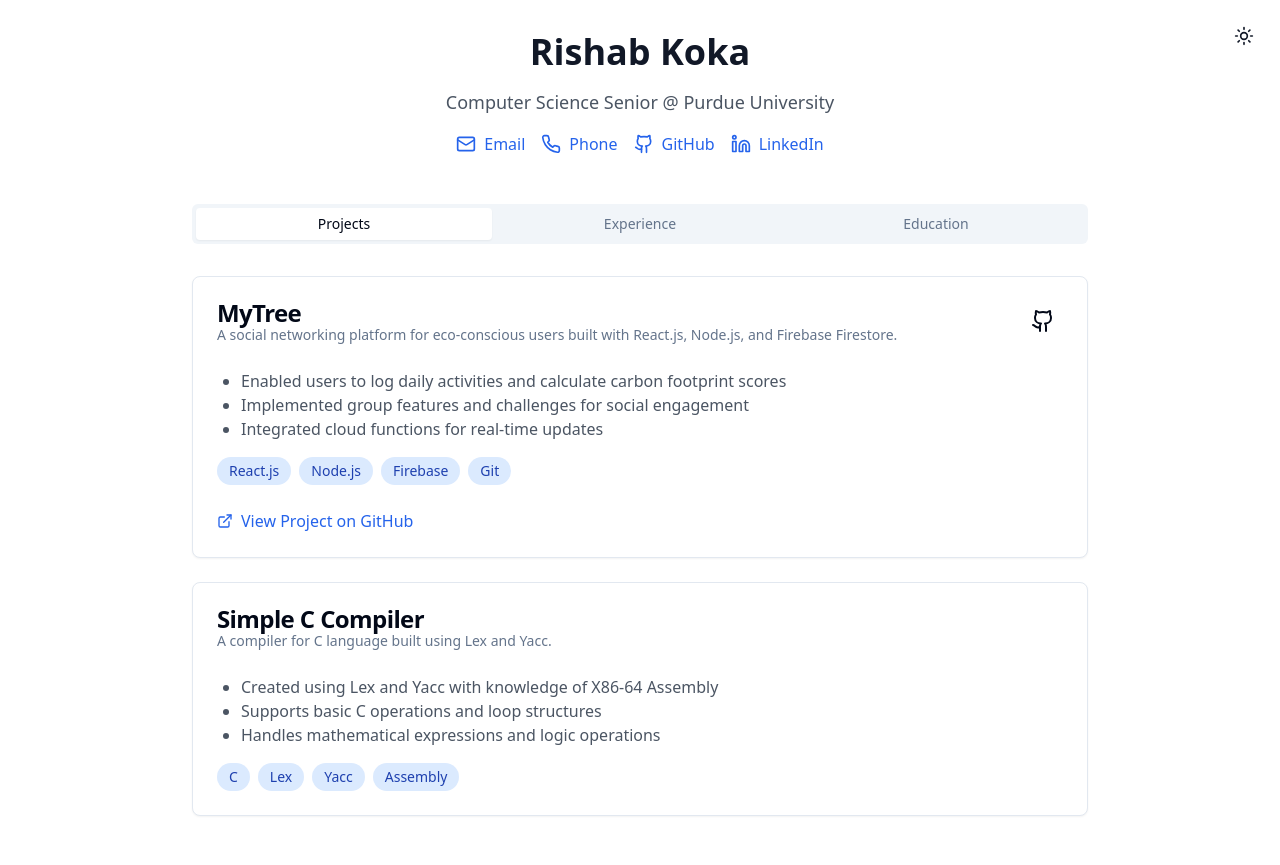
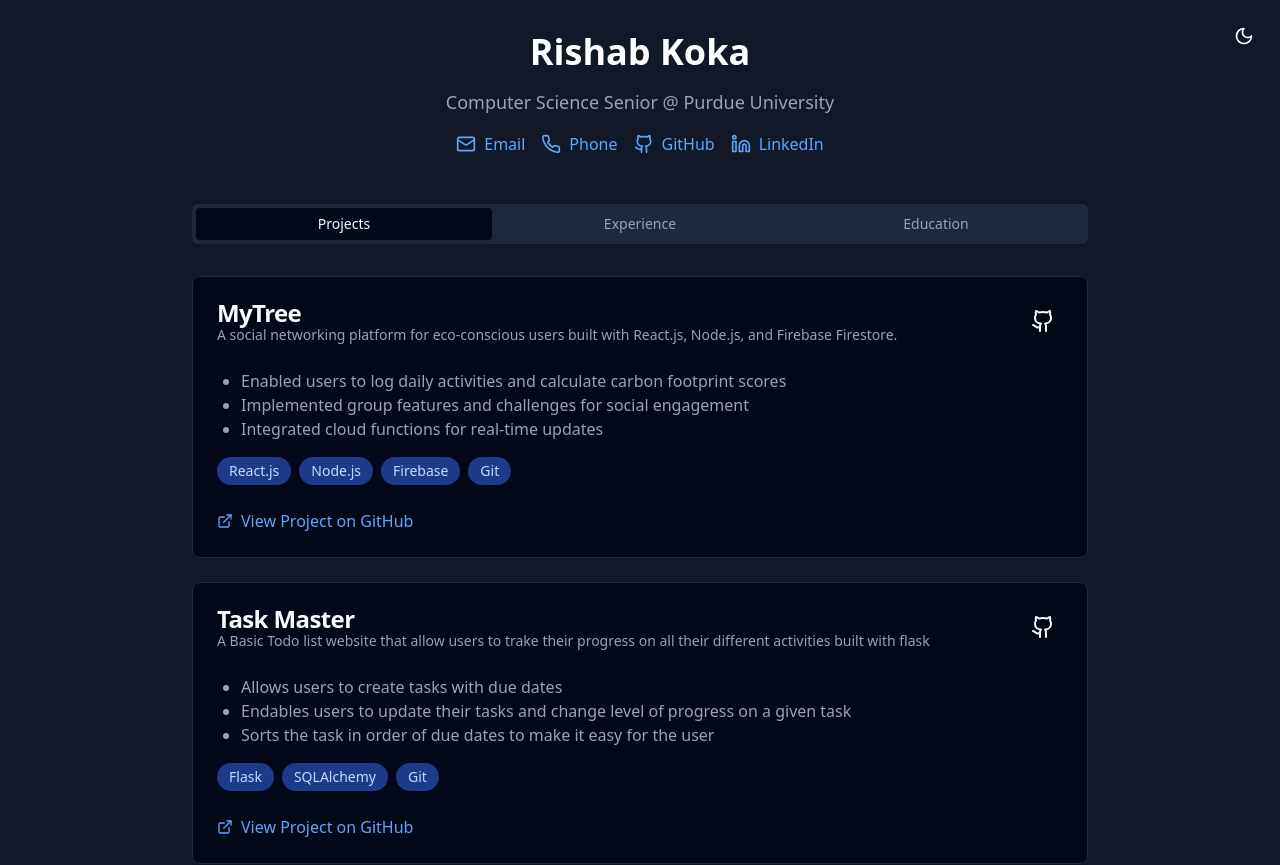
Before and after one commit to rishabkoka/rishabkoka.github.io, a React (Vite) app: page / in a window 1280 px wide. Shown: the top 865 px of the page. Built offline with nearby package versions, Linux system fonts and the light colour scheme.

Commit message:
Added task master to project list

```diff
--- a/src/App.jsx
+++ b/src/App.jsx
@@ -5,7 +5,7 @@ import { Button } from "@/components/ui/button";
 import { Github, Linkedin, Mail, Phone, ExternalLink, Sun, Moon } from 'lucide-react';
 
 const Portfolio = () => {
-  const [theme, setTheme] = useState('light');
+  const [theme, setTheme] = useState('dark');
 
   // Toggle theme and update document class
   const toggleTheme = () => {
@@ -31,7 +31,18 @@ const Portfolio = () => {
         "Integrated cloud functions for real-time updates"
       ],
       tech: ["React.js", "Node.js", "Firebase", "Git"],
-      github: "https://github.com/RKOKA209/MyTree"
+      github: "https://github.com/bdgillis/CS307-myTree"
+    },
+    {
+      title: "Task Master",
+      description: "A Basic Todo list website that allow users to trake their progress on all their different activities built with flask",
+      details: [
+        "Allows users to create tasks with due dates",
+        "Endables users to update their tasks and change level of progress on a given task",
+        "Sorts the task in order of due dates to make it easy for the user"
+      ],
+      tech: ["Flask", "SQLAlchemy", "Git"],
+      github: "https://github.com/rishabkoka/Task-Master"
     }
     // {
     //   title: "Simple C Compiler",
```
Also changed, not shown: 2 other files (tests, documents, lock files or other folders).
